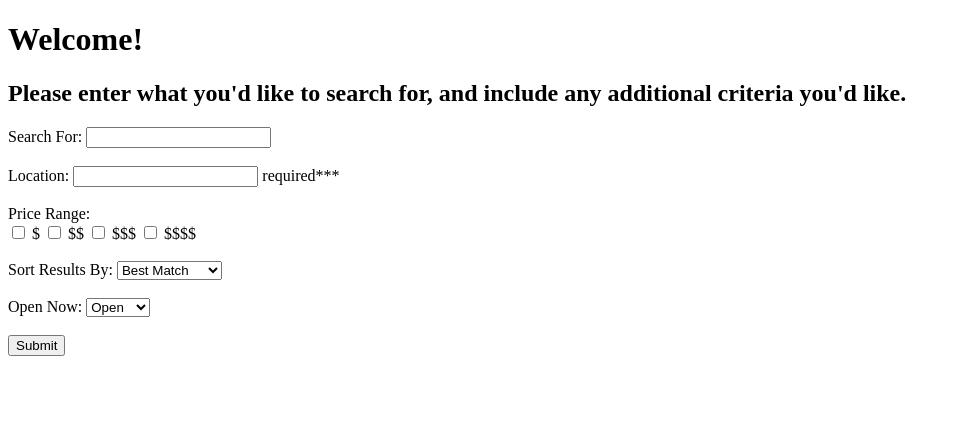
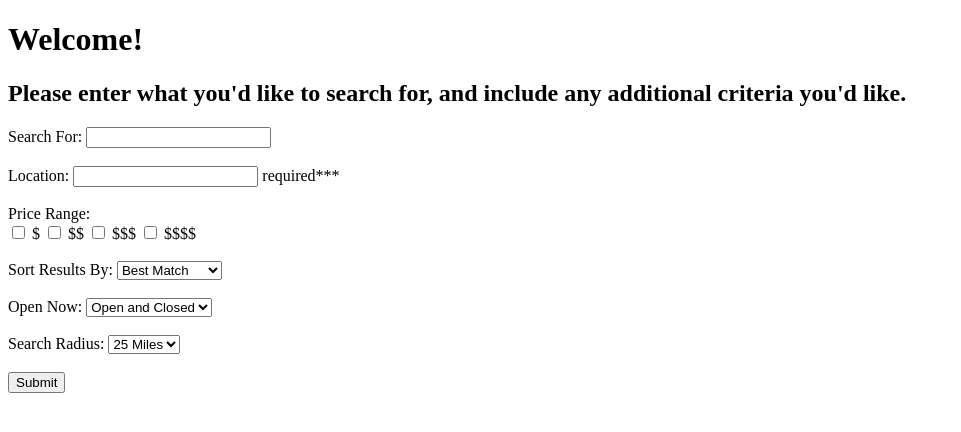
Before and after one commit to Re-Garding/deliciously-indecisive, a Flask app: page /criteria in a window 1280 px wide. Shown: the top 432 px of the page, without its empty margins (0-961 px from the left). Run offline with Flask 2, Linux system fonts and the light colour scheme; some libraries are stand-ins or nearby versions.

Commit message:
updated categories, custom radius

```diff
--- a/server.py
+++ b/server.py
@@ -13,6 +13,12 @@ YELP_KEY = os.environ['API_KEY']
 app.jinja_env.undefined = StrictUndefined
 
 
+CATEGORIES = ['acaibowls', 'bagels', 'bakeries', 'beer_and_wine', 'bento', 'breweries', 'bubbletea',
+'chimneycakes', 'churros', 'cideries', 'coffee', 'coffeeroasteries', 'cupcakes', 'delicatessen',
+'desserts', 'donairs', 'donuts', 'eltern_cafes', 'empanadas', 'foodtrucks', 'gelato', 'gourmet',
+'honey', 'icecream', 'jpsweets', 'juicebars', 'kombucha', 'meaderies', 'milkshakebars', 'poke',
+'pretzels', 'salumerie', 'shavedice', 'shavedsnow', 'smokehouse', 'streetvendors', 'sugarshacks',
+'tea', 'tortillas', 'restaurants, All']
 
 
 @app.route("/")
@@ -110,9 +116,9 @@ def get_results():
 
     url = "https://api.yelp.com/v3/businesses/search"
     auth = {'Authorization': YELP_KEY}
-    payload = {'radius' : '40000', 'limit' : '30'}
+    payload = {'limit' : '30'}
 
-
+    cats = ''
     search = request.json.get("term")
     location = request.json.get("location")
     sort = request.json.get("sort_by")
@@ -121,28 +127,36 @@ def get_results():
     database = request.json.get("database")
     rating = request.json.get('rating')
     categories = str(request.json.get('cats'))
-    print('server*********************************************************************************************************')
-    print(categories)
+    radius = int(request.json.get('radius'))
+    cats = ''
+
 
 
 
     if database == True:
         email = session['email']
         user = crud.return_user(email)
+        (print(user))
         data1 = crud.list_rated_rests(user.user_id, rating, categories)
 
         return jsonify(data1)
 
     else:
+        for item in CATEGORIES:
+            n = item
+            cats += f"{item},"
+        payload['categories'] = f"{cats[:-1]}"
         if search != '':
             payload['term'] = search
         if price != '':
             payload['price'] = price
         if sort != '':
             payload['sort_by'] = sort
-        payload['open_now'] = open_now
         if location != '':
             payload['location'] = location
+
+        payload['radius'] = radius
+        payload['open_now'] = open_now
 
         if session:
             email = session['email']
@@ -154,7 +168,9 @@ def get_results():
             if location == None:
                 return redirect("/criteria")
 
-
+        # print('server*********************************************************************************************************')
+        # print(payload['categories'])
+        # print('server*********************************************************************************************************')
         loc = payload['location']
         data = requests.get(url, params=payload, headers=auth).json()
 
@@ -199,8 +215,8 @@ def post_rating():
             cat2 = categories[i]['title']
         elif i == 2:
             cat3 = categories[i]['title']
-    print(cat1,cat2,cat3)
-    print("***************************************************************************")
+    # print(cat1,cat2,cat3)
+    # print("***************************************************************************")
 
     if rest:
         rated = crud.check_for_rating(rest.restaurant_id, user_id)
@@ -245,8 +261,8 @@ def overwrite_rating():
             cat2 = categories[i]['title']
         elif i == 2:
             cat3 = categories[i]['title']
-    print(cat1,cat2,cat3)
-
+    # print(cat1,cat2,cat3)
+    #  print('***************************************************************')
     if rest:
         rate = crud.check_for_rating(rest.restaurant_id, user_id)
         if rate == False:
--- a/static/tier1.jsx
+++ b/static/tier1.jsx
@@ -9,7 +9,7 @@ document.querySelector("#search_now").addEventListener('click', evt => {
         window.location.href='/criteria'
         }
     evt.preventDefault();
-    const payload = {'radius' : '40000', 'categories' : 'restaurant', 'limit' : `${QUERY_NUM}`};
+    const payload = {'limit' : `${QUERY_NUM}`};
     const search = document.querySelector('[name="search"]').value;
     const location = document.querySelector('[name="location"]').value;
     const sort = document.querySelector('[name="sort_by"]').value;
@@ -17,6 +17,7 @@ document.querySelector("#search_now").addEventListener('click', evt => {
     const open = document.querySelector('[name="open"]').value;
     const rating = [];
     const cats = document.querySelector('#cats').value;
+    const radius = document.querySelector('#radius').value;
 
     if (document.querySelector('[name="$"]').checked) {
         allPrice.push('1')
@@ -76,7 +77,7 @@ document.querySelector("#search_now").addEventListener('click', evt => {
 
     payload.rating = rating;
     payload.cats = cats;
-
+    payload.radius = radius;
 
 
 
@@ -105,7 +106,7 @@ document.querySelector("#search_now").addEventListener('click', evt => {
 
 function DisplayFood(responseJson) {
 
-console.log(responseJson);
+
 const totalResponses = Object.keys(responseJson['response']['businesses']).length
 
 if (totalResponses == 0) {
@@ -123,7 +124,7 @@ if (totalResponses == 0) {
     );
 }
 // total items returned from data pull
-console.log(responseJson);
+
 
 const [yesCount, setyesCount] = React.useState(0);
 const [noCount, setnoCount] = React.useState(0);
--- a/templates/criteria.html
+++ b/templates/criteria.html
@@ -50,7 +50,7 @@
 
 <br>
 <div>
-    Sort Results By:
+    <label>Sort Results By:</label>
         <select name="sort_by">
             <option value="best_match">Best Match</option>
             <option value="rating">Ratings</option>
@@ -62,11 +62,23 @@
 <div>
     <label>Open Now:</label>
     <select name="open">
-        <option value="True">Open</option>
-        <option value="False">Closed</option>
+        <option value="False">Open and Closed</option>
+        <option value="True">Open Only</option>
     </select>
 </div>
 <br>
+<div>
+    <label>Search Radius:</label>
+        <select name="radius" id='radius'>
+            <option value="40000">25 Miles</option>
+            <option value="32000">20 Miles</option>
+            <option value="24000">15 Miles</option>
+            <option value="16000">10 Miles</option>
+            <option value="8000">5 Miles</option>
+        </select>
+</div>
+<br>
+
 
 {% if session %}
 <div>
```
Also changed, not shown: crud.py (+4 -4 lines).
